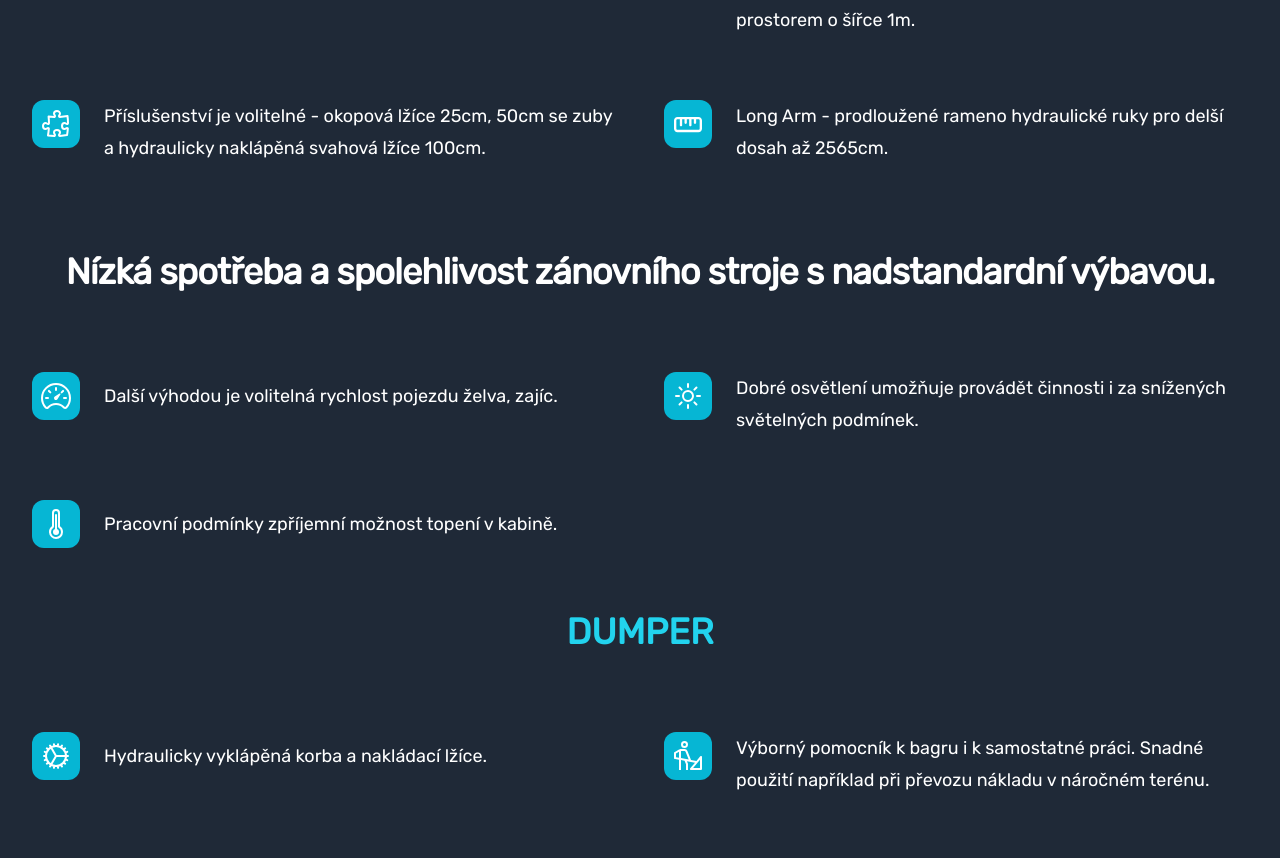
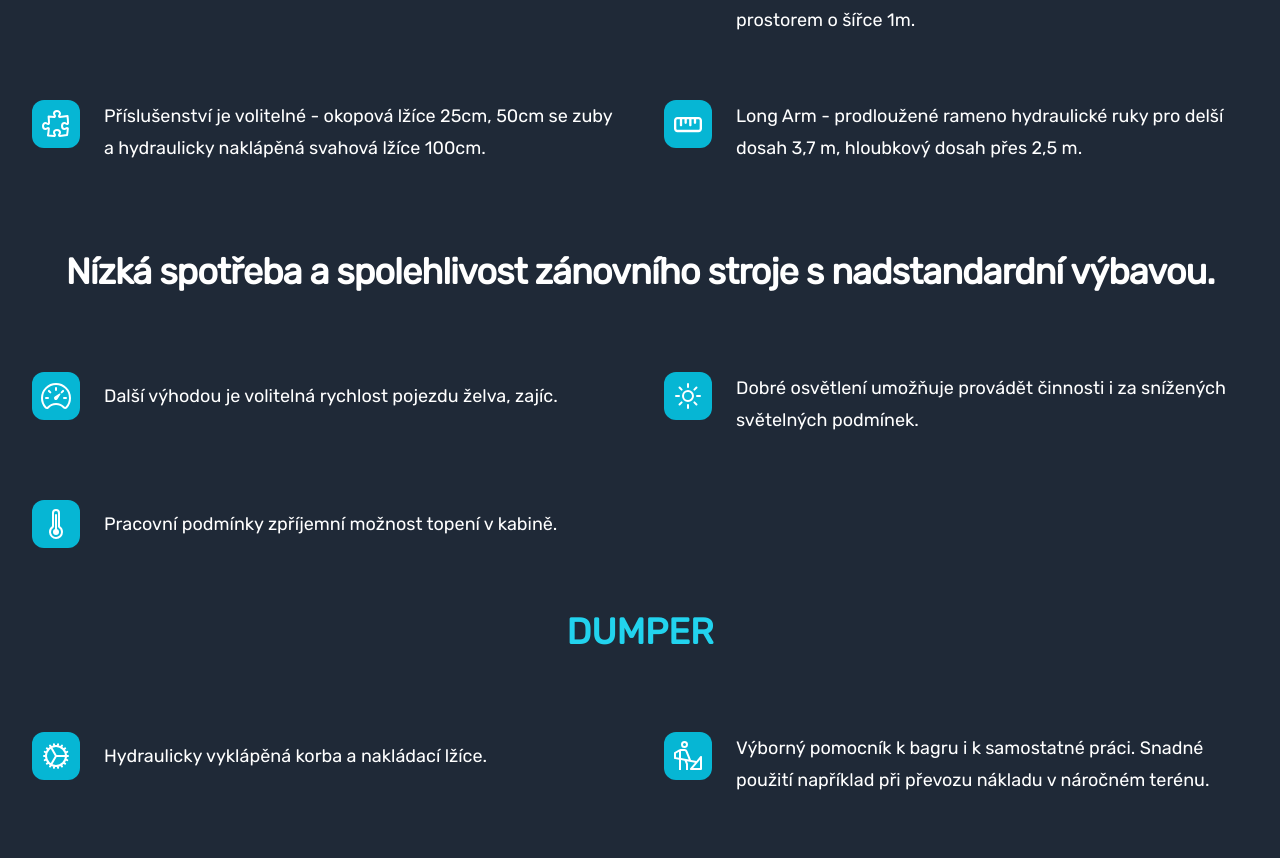
Before and after one commit to hex2w/pujcsibagr.cz, a Vue app: page / in a window 1280 px wide. Shown: the part 1201-2059 px from the top of the page. Built offline with nearby package versions, Linux system fonts and the light colour scheme.

Commit message:
text change - client's request

```diff
--- a/src/components/Landing.vue
+++ b/src/components/Landing.vue
@@ -210,7 +210,7 @@ import bobcatLogoUrl from "../assets/bobcat-logo.png"
                                     class="my-auto sm:min-w-0 sm:flex-1 text-lg leading-8"
                                 >
                                     Long Arm - prodloužené rameno hydraulické
-                                    ruky pro delší dosah až 2565cm.
+                                    ruky pro delší dosah 3,7 m, hloubkový dosah přes 2,5 m.
                                 </p>
                             </div>
                         </div>
```
